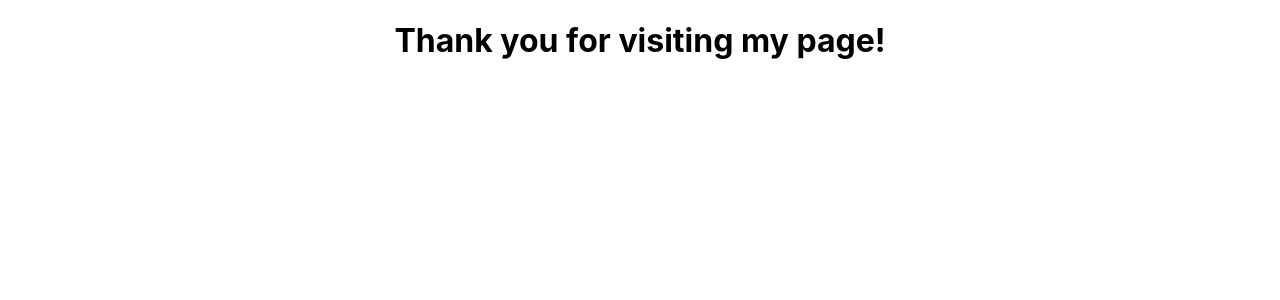
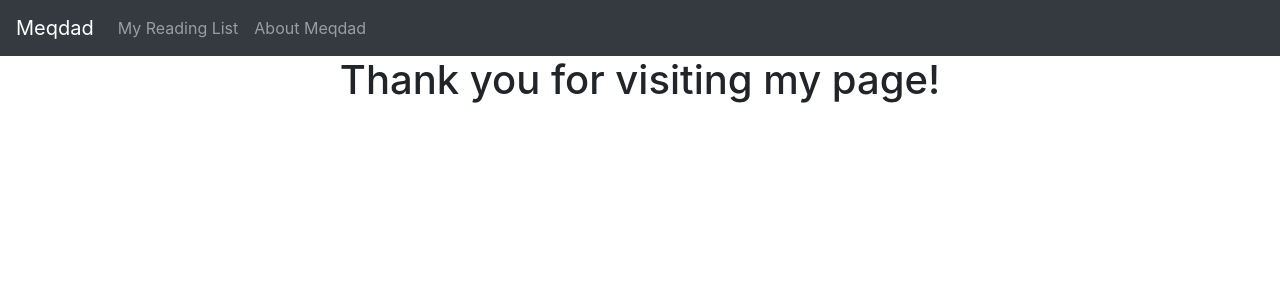
Before and after one commit to meqdadslh/Project2-React, a React (Create React App) app: page / in a window 1280 px wide. Shown: the top 300 px of the page. Built offline with nearby package versions, Linux system fonts and the light colour scheme.

Commit message:
Navbar updated

```diff
--- a/package.json
+++ b/package.json
@@ -6,7 +6,9 @@
     "@testing-library/jest-dom": "^5.12.0",
     "@testing-library/react": "^11.2.6",
     "@testing-library/user-event": "^12.8.3",
+    "bootstrap": "^4.6.0",
     "react": "^17.0.2",
+    "react-bootstrap": "^1.5.2",
     "react-dom": "^17.0.2",
     "react-router-dom": "^5.2.0",
     "react-scripts": "4.0.3",
--- a/public/index.html
+++ b/public/index.html
@@ -10,6 +10,12 @@
       content="Web site created using create-react-app"
     />
     <link rel="apple-touch-icon" href="%PUBLIC_URL%/logo192.png" />
+    <link
+      rel="stylesheet"
+      href="https://cdn.jsdelivr.net/npm/bootstrap@4.6.0/dist/css/bootstrap.min.css"
+      integrity="sha384-B0vP5xmATw1+K9KRQjQERJvTumQW0nPEzvF6L/Z6nronJ3oUOFUFpCjEUQouq2+l"
+      crossorigin="anonymous"
+    />
     <!--
       manifest.json provides metadata used when your web app is installed on a
       user's mobile device or desktop. See https://developers.google.com/web/fundamentals/web-app-manifest/
--- a/src/App.js
+++ b/src/App.js
@@ -1,10 +1,13 @@
-
+import React from 'react';
+import Nav from './copmonents/Nav';
 import './App.css';
 
 function App() {
   return (
     <div className="App">
+      <Nav/>
     <h1>Thank you for visiting my page!</h1>
+
     </div>
   );
 }
--- /dev/null
+++ b/src/copmonents/Nav.js
@@ -0,0 +1,21 @@
+import React from 'react';
+import * as ReactBootStrap from 'react-bootstrap';
+
+ function Nav() {
+    return (
+        <div className="Nav">
+        <ReactBootStrap.Navbar collapseOnSelect expand="lg" bg="dark" variant="dark">
+        <ReactBootStrap.Navbar.Brand href="#home">Meqdad</ReactBootStrap.Navbar.Brand>
+        <ReactBootStrap.Navbar.Toggle aria-controls="responsive-navbar-nav" />
+        <ReactBootStrap.Navbar.Collapse id="responsive-navbar-nav">
+          <ReactBootStrap.Nav className="mr-auto">
+            <ReactBootStrap.Nav.Link href="#my-reading-list">My Reading List</ReactBootStrap.Nav.Link>
+            <ReactBootStrap.Nav.Link href="#about-me">About Meqdad</ReactBootStrap.Nav.Link>
+          </ReactBootStrap.Nav>
+        </ReactBootStrap.Navbar.Collapse>
+      </ReactBootStrap.Navbar>
+      </div>
+    )
+}
+
+export default Nav;
--- a/src/index.js
+++ b/src/index.js
@@ -4,6 +4,7 @@ import {BrowserRouter as Router} from "react-router-dom"
 import './index.css';
 import App from './App';
 import reportWebVitals from './reportWebVitals';
+import 'bootstrap/dist/css/bootstrap.min.css';
 
 ReactDOM.render(
   <Router>
```
Also changed, not shown: 1 other file (tests, documents, lock files or other folders).
